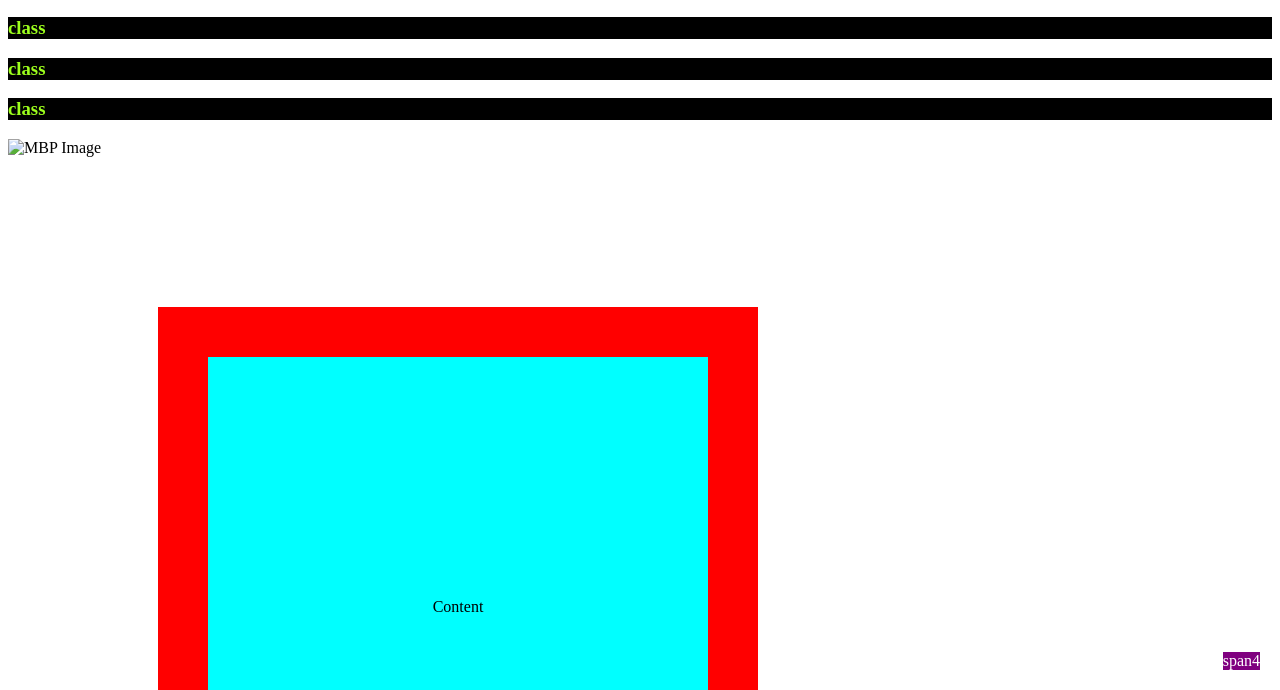
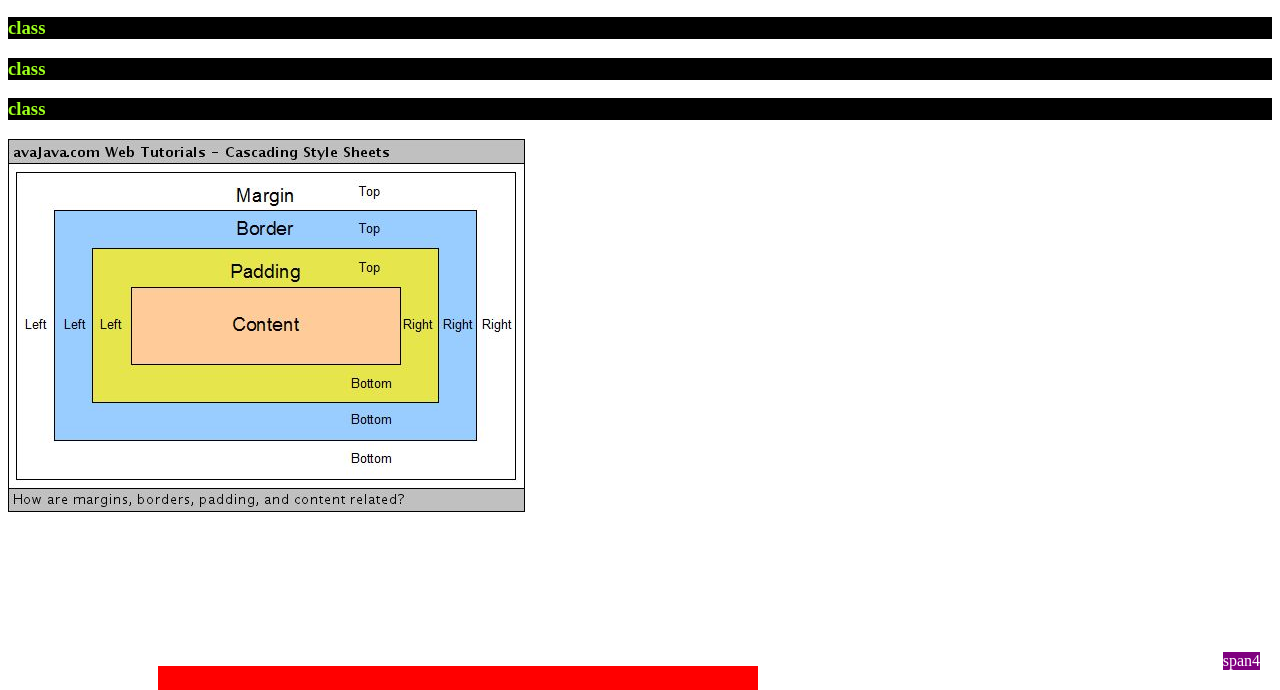
Before and after one commit to RafeeBD/basic-CSS-page-for-beginner, a plain HTML site: page src/index.html in a window 1280 px wide. Shown: the part 110-800 px from the top of the page. Drawn offline with Linux system fonts and the light colour scheme.

Commit message:
Add Margin Border Padding diagram (mbp.jpg) to src directory

```diff
--- a/src/index.html
+++ b/src/index.html
@@ -218,7 +218,7 @@
     <h3 class="class1">class</h3>
     <h3 class="class1">class</h3>
 
-    <img src="../mbp.jpg" alt="MBP Image">
+    <img src="./mbp.jpg" alt="Margin Border Padding Box Model">
 
     <div id="box">Content</div>
 
```
Also changed, not shown: mbp.jpg (added), src/mbp.jpg (added), 1 other file.
